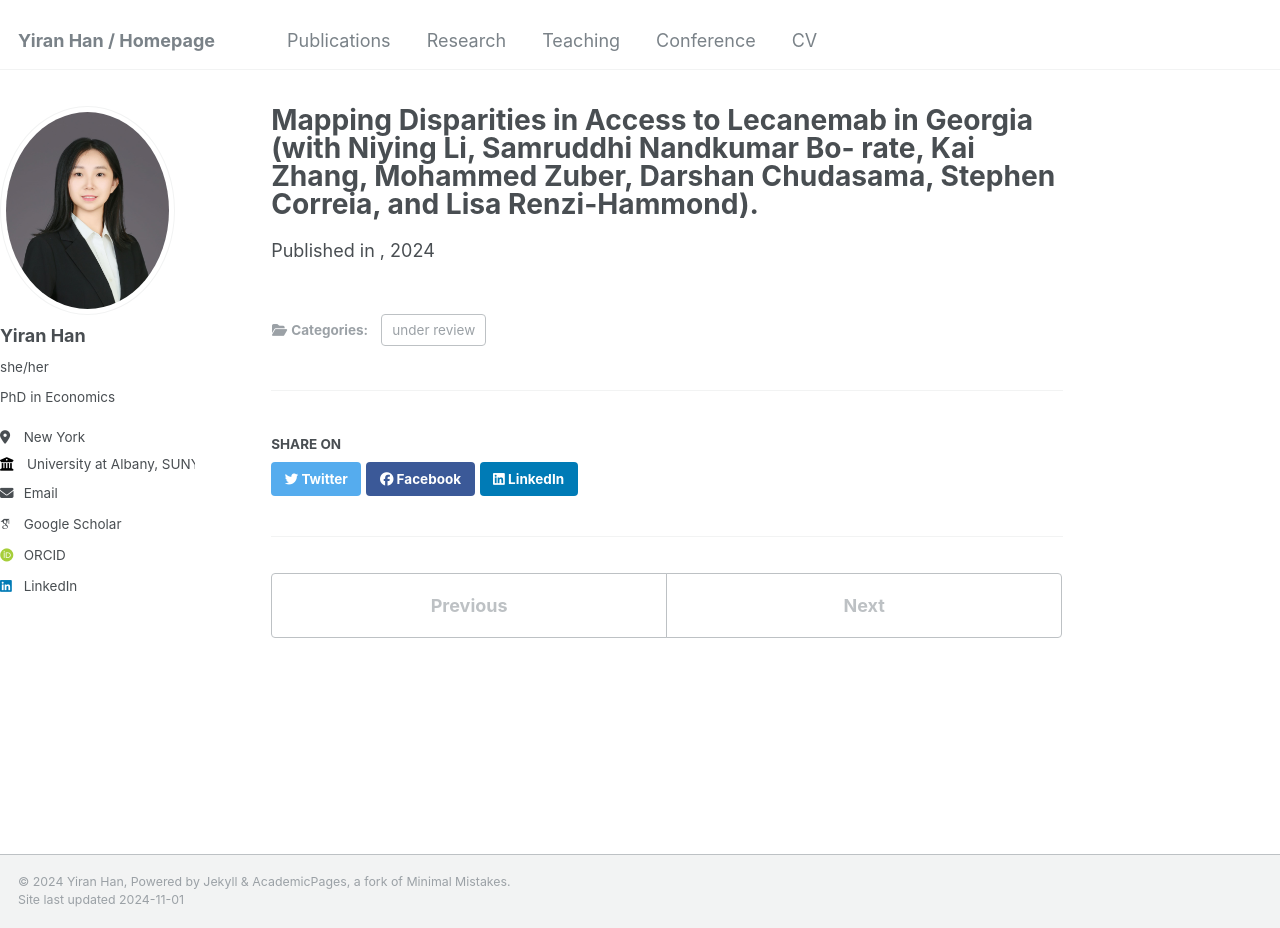
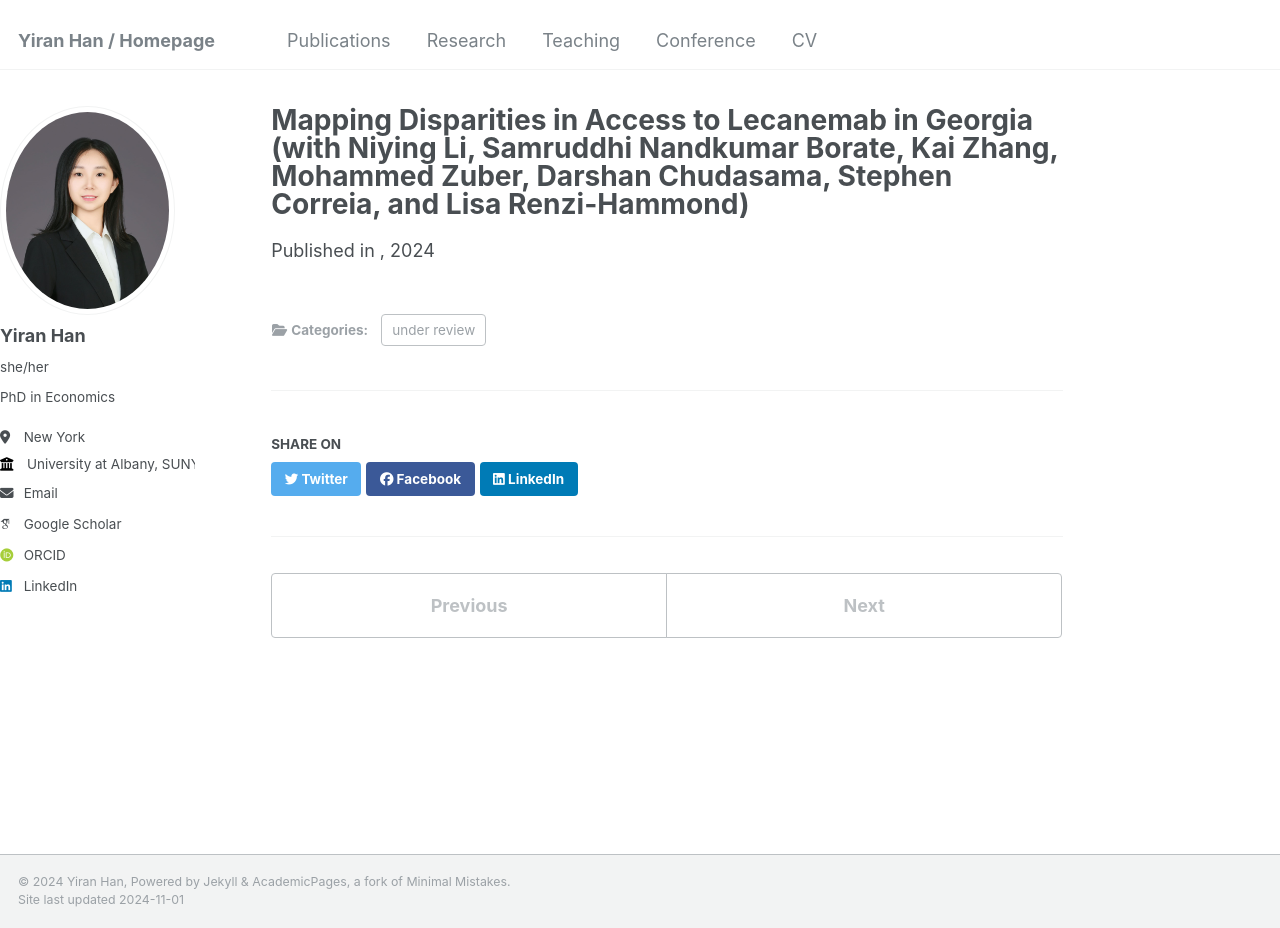
Before and after one commit to yiran-han/yiran-han.github.io, a Jekyll site: the page built from _portfolio/portfolio-2.md, in a window 1280 px wide and 928 px high. Built offline with Jekyll 4.4.1, drawn with Linux system fonts in a browser that asks for light colours; some web fonts are replaced.

Commit message:
Update portfolio-2.md

```diff
--- a/_portfolio/portfolio-2.md
+++ b/_portfolio/portfolio-2.md
@@ -1,6 +1,5 @@
 ---
-title: "Mapping Disparities in Access to Lecanemab in Georgia (with Niying Li, Samruddhi Nandkumar Bo-
-rate, Kai Zhang, Mohammed Zuber, Darshan Chudasama, Stephen Correia, and Lisa Renzi-Hammond)."
+title: "Mapping Disparities in Access to Lecanemab in Georgia (with Niying Li, Samruddhi Nandkumar Borate, Kai Zhang, Mohammed Zuber, Darshan Chudasama, Stephen Correia, and Lisa Renzi-Hammond)"
 collection: portfolio
 category: under review
 excerpt: ''
```
